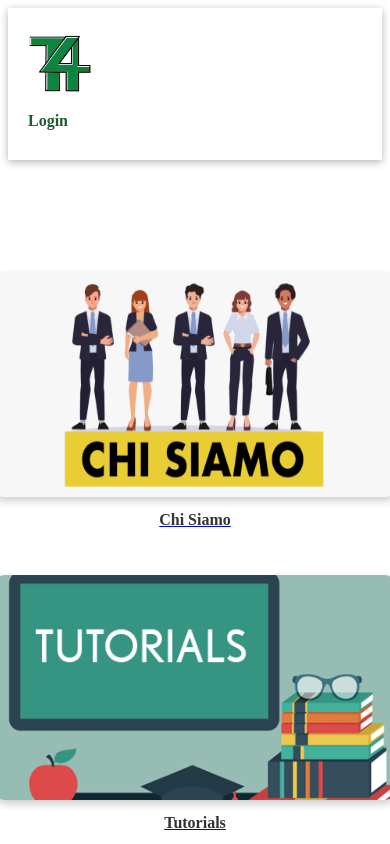
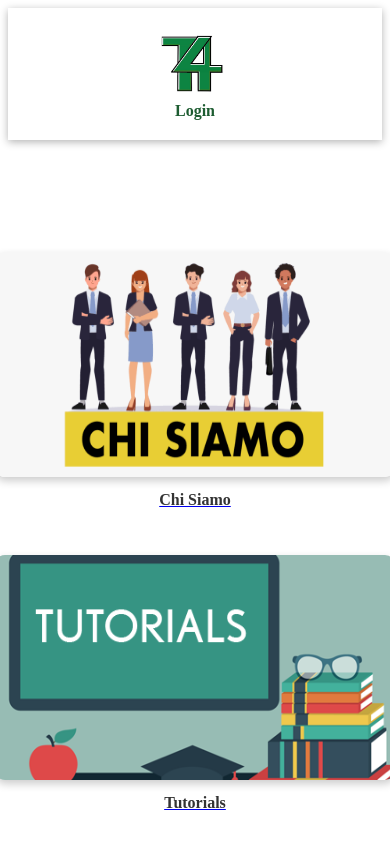
Before and after one commit to powerdom00/tech4all, a Next.js app in the folder client/: page /homepage in a window 390 px wide. Shown: the top 844 px of the page. Built offline with nearby package versions, Linux system fonts and the light colour scheme.

Commit message:
fix barra di ricerca

```diff
--- a/client/src/app/Components/Header.tsx
+++ b/client/src/app/Components/Header.tsx
@@ -26,11 +26,7 @@ const Header: React.FC = () => {
       <nav className="nav-container">
         {user && (
           <div className="search-bar-container">
-            <input
-              type="text"
-              placeholder="Cerca..."
-              className="search-bar"
-            />
+            <input type="text" placeholder="Cerca..." className="search-bar" />
           </div>
         )}
 
--- a/client/src/app/css/Header.css
+++ b/client/src/app/css/Header.css
@@ -1,15 +1,22 @@
-/* Header.css */
-
-/* Stile generali per l'header */
+/* Contenitore principale dell'header */
 .header {
   display: flex;
+  align-items: center;
   justify-content: space-between;
-  align-items: center;
   background-color: #ffffff;
   padding: 20px;
   box-shadow: 0 2px 8px rgba(0, 0, 0, 0.3);
-  /* Ombra */
 }
+
+/* Contenitore di navigazione */
+.nav-container {
+  display: flex;
+  align-items: center;
+  justify-content: space-between;
+  flex: 1;
+}
+
+/* Barra di ricerca */
 .search-bar-container {
   flex: 1;
   display: flex;
@@ -26,57 +33,46 @@
   font-size: 16px;
   box-shadow: 0 4px 6px rgba(0, 0, 0, 0.1);
 }
-/* Stile per il logo */
-.header .logo img {
+
+/* Logo */
+.logo img {
   width: 70px;
   height: 70px;
 }
 
-/* Navigazione */
-nav {
+/* Lista dei link */
+.nav-links {
   display: flex;
+  align-items: center;
+  list-style: none;
+  margin: 0;
+  padding: 0;
+  margin-left: auto; /* Spinge i link verso destra */
 }
 
-nav ul {
-  list-style: none;
-  display: flex;
-  margin: 0;
-  padding: 0;
-}
-
-nav ul li {
+/* Link di navigazione */
+.nav-links li {
   margin: 0 15px;
 }
 
-nav ul li a {
+.nav-links li a {
   text-decoration: none;
   color: #1d5c31;
   font-weight: bold;
   transition: color 0.3s ease;
 }
 
-nav ul li a:hover {
+.nav-links li a:hover {
   color: #4caf50;
 }
 
-/* Responsive design: per schermi più piccoli */
-@media (max-width: 768px) {
-  .header {
-    flex-direction: column;
-    align-items: flex-start;
-  }
-
-  nav ul {
-    flex-direction: column;
-    align-items: flex-start;
-  }
-
-  nav ul li {
-    margin: 10px 0;
-  }
+/* Sezione utente e avatar */
+.user-section {
+  margin-left: auto; /* Spinge questa sezione tutta a destra */
+  display: flex;
+  align-items: center;
 }
 
-/* Stili per l'icona dell'utente */
 .user-avatar-container {
   position: relative;
   cursor: pointer;
@@ -84,23 +80,14 @@ nav ul li a:hover {
 
 .user-avatar {
   width: 40px;
-  /* Dimensione dell'icona */
   height: 40px;
-  /* Dimensione dell'icona */
   border-radius: 50%;
-  /* Rende l'immagine rotonda */
   object-fit: cover;
-  /* Taglia l'immagine per adattarla */
-  image-rendering: auto;
-  /* Migliora il rendering dell'immagine */
-  overflow: hidden;
-  /* Evita che parti esterne siano visibili */
   border: 2px solid #ffffff;
-  /* Aggiunge un bordo per un aspetto pulito */
   box-shadow: 0 0 5px rgba(0, 0, 0, 0.2);
-  /* Effetto ombra per evidenziare l'immagine */
 }
 
+/* Dropdown menu */
 .dropdown-menu {
   position: absolute;
   top: 100%;
@@ -135,3 +122,29 @@ nav ul li a:hover {
 .dropdown-menu button:focus {
   outline: none;
 }
+
+/* Responsive design */
+@media (max-width: 768px) {
+  .header {
+    flex-direction: column;
+  }
+
+  .nav-container {
+    flex-direction: column;
+  }
+
+  .search-bar-container {
+    width: 100%;
+    justify-content: center;
+  }
+
+  .nav-links {
+    justify-content: space-around;
+    width: 100%;
+  }
+
+  .user-section {
+    margin-left: 0;
+    margin-top: 15px;
+  }
+}
```
